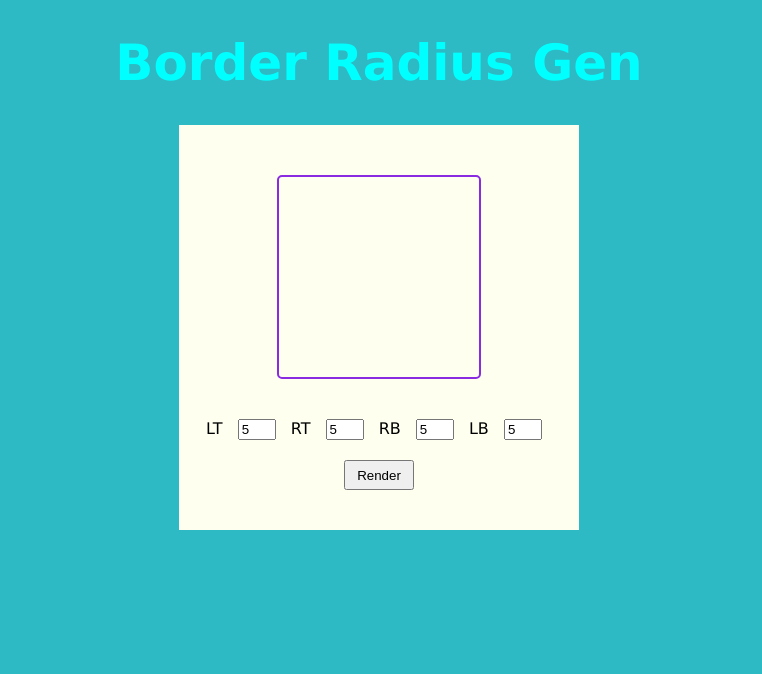
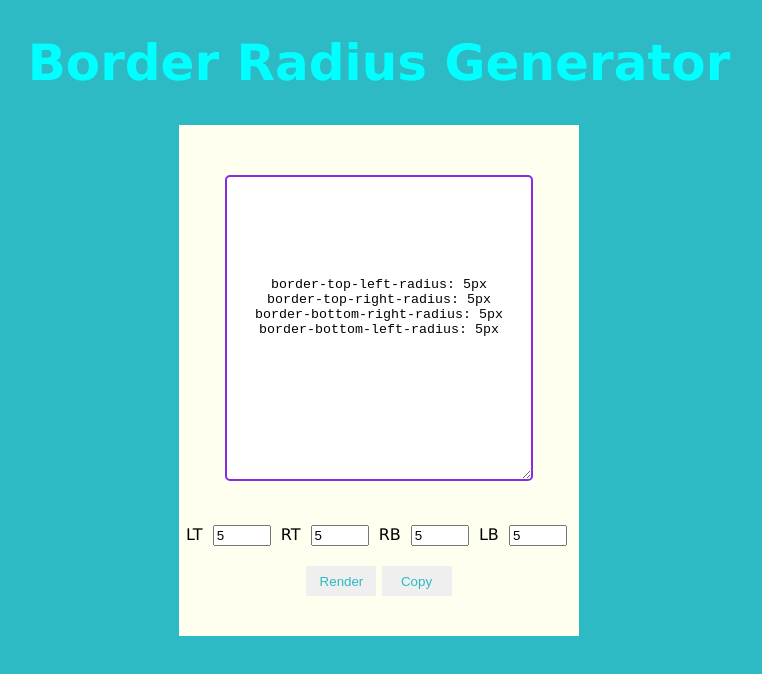
Before and after one commit to lucascprazeres/Vanilla-JS-scratches, a plain HTML site: page Border-Radius-Gen/index.html in a window 1280 px wide. Both pictures are taken after typing "5", "5", "5", "5" into the empty fields and a click on the button "Render". Shown: the whole page, without its empty margins (261-1023 px from the left). Drawn offline with Linux system fonts and the light colour scheme.

Commit message:
border radius gen first version is ready

```diff
--- a/Border-Radius-Gen/assets/css/index.css
+++ b/Border-Radius-Gen/assets/css/index.css
@@ -16,6 +16,7 @@ h1 {
     padding: 50px 0 20px 0;
     margin-left: auto;
     margin-right: auto;
+    text-align: center;
 
     background-color: ivory;
 
@@ -23,8 +24,9 @@ h1 {
 
 .output-box {
     height: 200px;
-    width: 200px;
-    margin: 0 auto;
+    width: 300px;
+    padding-top: 100px;
+    text-align: center;
     border: 2px solid blueviolet;
     border-radius: 0;
 }
@@ -37,13 +39,26 @@ h1 {
 }
 
 .border-control input {
-    width: 30px;
-    margin: 0 10px;
+    width: 50px;
+    margin: 0 5px;
 }
 
-#btn-set {
+.btn-submit, .btn-copy {
     bottom: 0;
     margin: 20px 0;
     height: 30px;
     width: 70px;
+
+    border: none;
+    color: #2dbac4;
 }
+
+.display {
+    height: auto;
+    width: 100%;
+    background: none;
+    border:none;
+}
+.display:focus {
+    border: none;
+}
--- a/Border-Radius-Gen/assets/js/index.js
+++ b/Border-Radius-Gen/assets/js/index.js
@@ -1,10 +1,9 @@
 class Box {
     constructor() {
-        this.box = document.querySelector('.output-box');
+        this.box = document.querySelector('textarea');
         this.control = document.querySelector('.border-control');
-        this.setInputBtn = document.querySelector('#btn-set');
-
         this.catchSubmit();
+        this.catchCopyAction();
     };
 
     catchSubmit() {
@@ -13,17 +12,56 @@ class Box {
         });
     };
 
+    catchCopyAction () {
+        this.control.querySelector('.btn-copy').addEventListener('click', () => {
+            this.copyToClipboard();
+        })
+    };
+
     handleSubmit (e) {
         e.preventDefault();
-        this.updateCorner();
+        this.cleanDisplay();
+        for (let corner of this.control.querySelectorAll('input')) {
+            this.updateCorner(corner.id);
+        }
     };
 
-    updateCorner() {
-        this.box.style.borderTopLeftRadius = `${this.getInputValue('left-top')}px`;
-        this.box.style.borderTopRightRadius = `${this.getInputValue('right-top')}px`;
-        this.box.style.borderBottomRightRadius = `${this.getInputValue('right-bottom')}px`;
-        this.box.style.borderBottomLeftRadius = `${this.getInputValue('left-bottom')}px`;
+    copyToClipboard () {
+        this.box.select();
+        this.box.setSelectionRange(0, 99999);
+        document.execCommand('copy');
     };
+
+    updateCorner(corner) {
+        const inputValue = this.getInputValue(corner);
+        switch (corner) {
+            case 'top-left':
+                this.box.style.borderTopLeftRadius = `${inputValue}px`;
+                break;
+            case 'top-right':
+                this.box.style.borderTopRightRadius = `${inputValue}px`;
+                break;
+            case 'bottom-right':
+                this.box.style.borderBottomRightRadius = `${inputValue}px`;
+                break;
+            case 'bottom-left':
+                this.box.style.borderBottomLeftRadius = `${inputValue}px`;
+                break;
+            default:
+                return;
+        }
+        this.setCornerCssOnDisplay(corner, inputValue);
+    };
+
+    setCornerCssOnDisplay (corner, value) {
+        if (!value) value = 0;
+        this.box.value += `border-${corner}-radius: ${value}px\n`
+    };
+
+    cleanDisplay() {
+        this.box.value = '';
+    };
+
 
     getInputValue(corner) {
         return this.control.querySelector(`#${corner}`).value;
--- a/Border-Radius-Gen/index.html
+++ b/Border-Radius-Gen/index.html
@@ -8,19 +8,22 @@
     <link rel="stylesheet" href="./assets/css/index.css">
 </head>
 <body>
-    <h1>Border Radius Gen</h1>
+    <h1>Border Radius Generator</h1>
     <div class="painel">
-        <div class="output-box"></div>
+        <textarea class="output-box">
+
+        </textarea>
         <form class="border-control">
             <label for="left-top">LT</label>
-            <input type="number" id="left-top">
+            <input type="number" id="top-left">
             <label for="rigth-top">RT</label>
-            <input type="number" id="right-top">
+            <input type="number" id="top-right">
             <label for="rigth-bottom">RB</label>
-            <input type="number" id="right-bottom">
+            <input type="number" id="bottom-right">
             <label for="left-bottom">LB</label>
-            <input type="number" id="left-bottom">
-            <button type="submit" id="btn-set">Render</button>
+            <input type="number" id="bottom-left">
+            <button type="submit" class="btn-submit">Render</button>
+            <button type="button" class="btn-copy">Copy</button>
         </form>
 
     </div>
```
